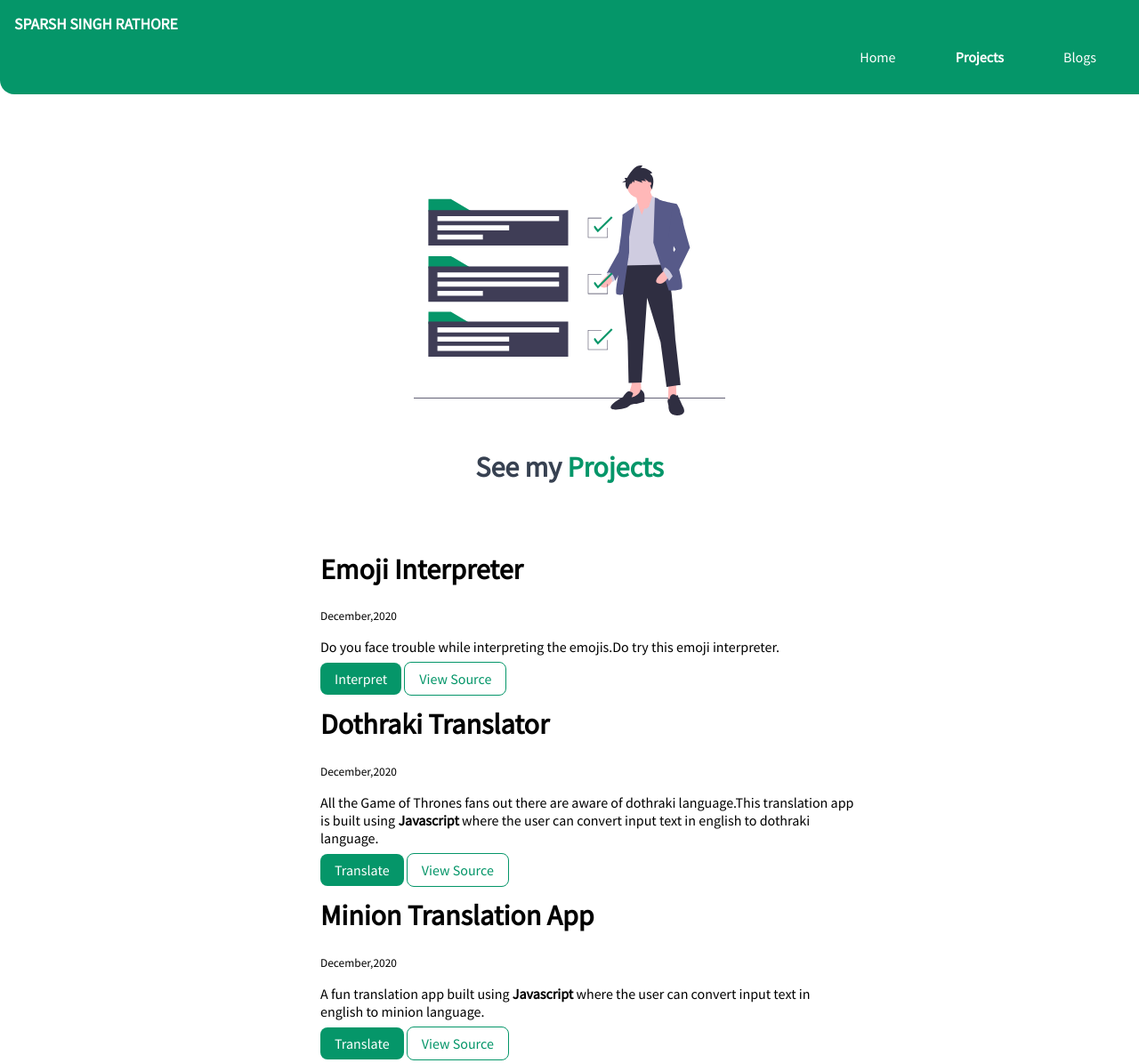
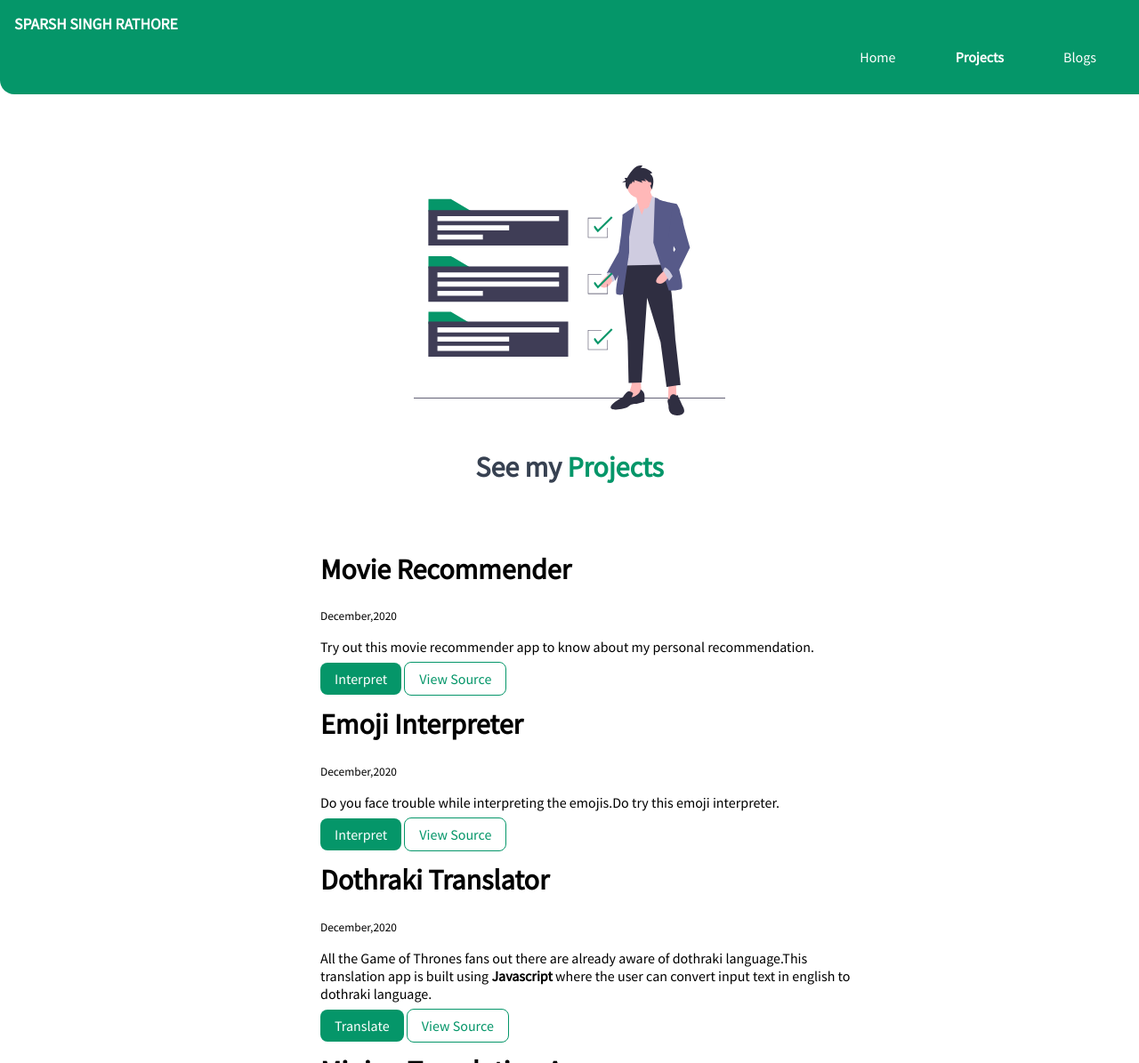
Before and after one commit to sparsh2823/Portfolio, a plain HTML site: page projects.html in a window 1280 px wide. Shown: the top 1195 px of the page at 89% size. Drawn offline with Linux system fonts and the light colour scheme.

Commit message:
Update projects.html
Project added

```diff
--- a/projects.html
+++ b/projects.html
@@ -35,6 +35,20 @@
 
         <div class="container container-center">
             <li>
+                <h1>Movie Recommender</h1>
+                <small>December,2020</small>
+                <p>Try out this movie recommender app to know about my personal recommendation.</p>
+
+                <a class ="link link-primary" href ="sparsh-movie-recommender.netlify.app">Interpret</a>
+                <a  class="link link-secondary" href ="https://github.com/sparsh2823/movie-recommender">View Source</a>
+            </li>
+        </div>
+
+
+
+
+        <div class="container container-center">
+            <li>
                 <h1>Emoji Interpreter</h1>
                 <small>December,2020</small>
                 <p>Do you face trouble while interpreting the emojis.Do try this emoji interpreter.</p>
@@ -49,8 +63,7 @@
             <li>
                 <h1>Dothraki Translator</h1>
                 <small>December,2020</small>
-                <p>All the Game of Thrones fans out there are aware of dothraki language.This translation app is built using <strong>Javascript</strong> where the user can convert input text in english to dothraki language.</p>
-
+                <p>All the Game of Thrones fans out there are already aware of dothraki language.This translation app is built using <strong>Javascript</strong> where the user can convert input text in english to dothraki language.</p>
                 <a class ="link link-primary" href ="https://sparsh-dothraki-translator.netlify.app/">Translate</a>
                 <a  class="link link-secondary" href ="https://github.com/sparsh2823/Dothraki-translator">View Source</a>
             </li>
```
